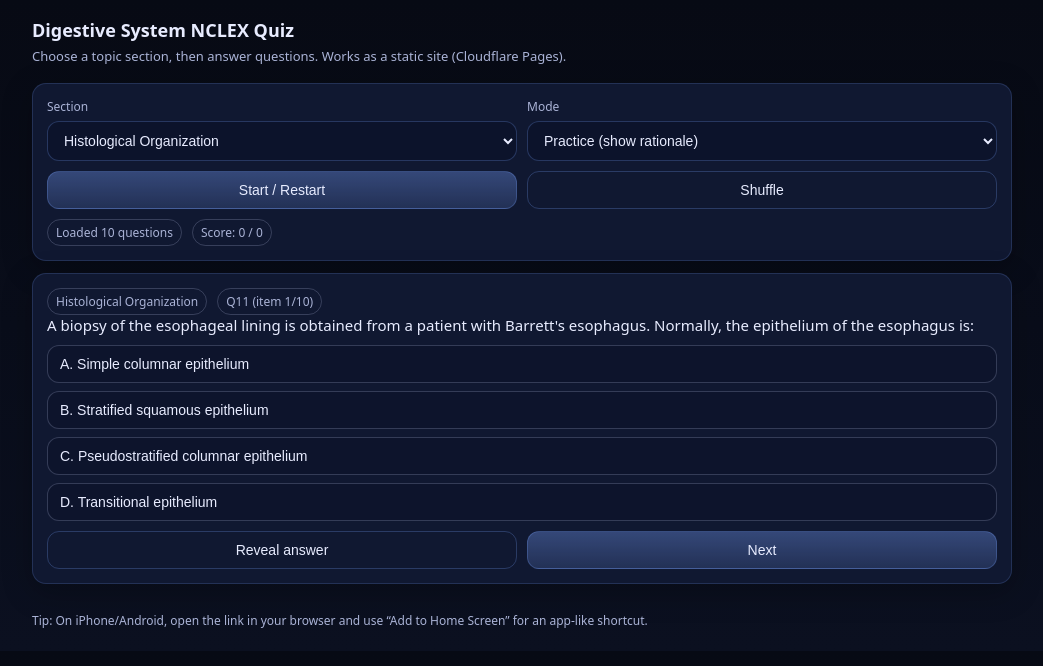
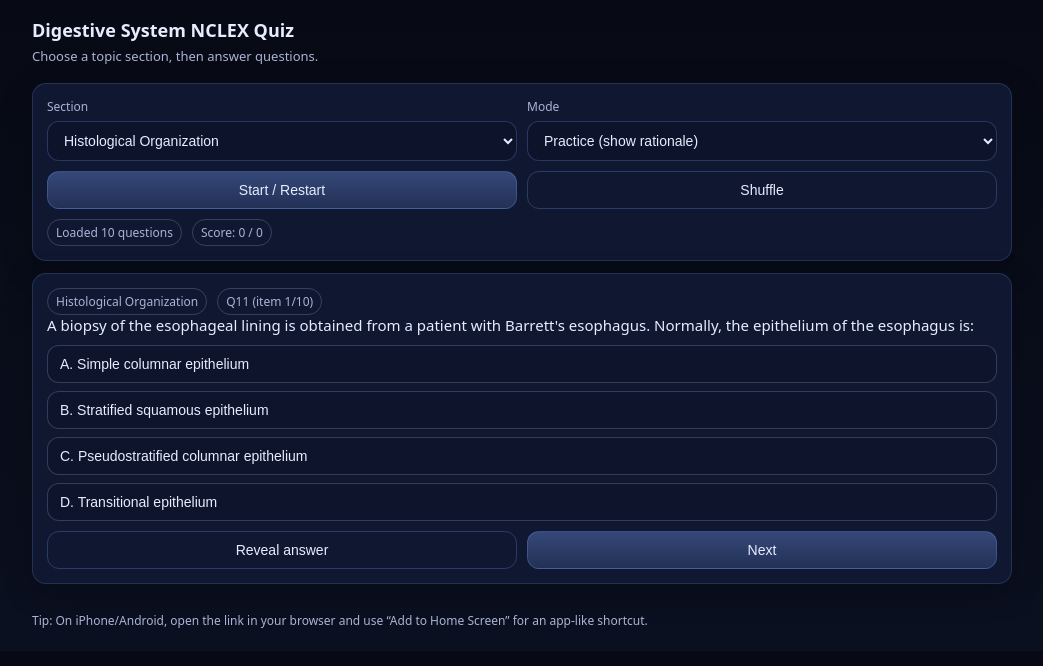
Before and after one commit to nexgear-cell/1124-digestive-quiz, a plain HTML site: page index.html in a window 1280 px wide. Shown: the whole page, without its empty margins (118-1161 px from the left). Drawn offline with Linux system fonts and the light colour scheme.

Commit message:
Update index.html
update title and sub-title

```diff
--- a/index.html
+++ b/index.html
@@ -3,7 +3,7 @@
 <head>
   <meta charset="utf-8" />
   <meta name="viewport" content="width=device-width, initial-scale=1" />
-  <title>Digestive System NCLEX Quiz</title>
+  <title>NUR1124 - Digestive System Mock Quiz</title>
   <meta name="description" content="Self-test NCLEX-style questions (digestive system)." />
   <style>
     :root{--bg:#0b1020;--card:#111a33;--text:#e8ecff;--muted:#aab3d6;--accent:#7aa2ff;--good:#43d17a;--bad:#ff6b6b;}
@@ -35,7 +35,7 @@
 <body>
   <header>
     <h1>Digestive System NCLEX Quiz</h1>
-    <div class="sub">Choose a topic section, then answer questions. Works as a static site (Cloudflare Pages).</div>
+    <div class="sub">Choose a topic section, then answer questions.</div>
   </header>
 
   <main class="grid">
```
